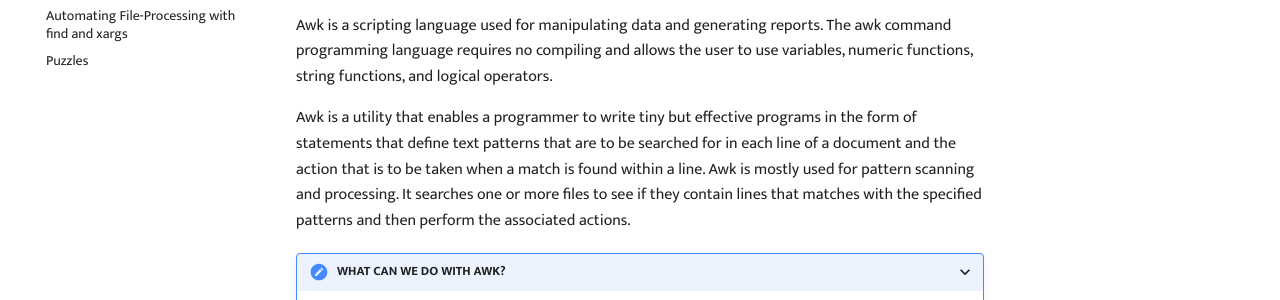
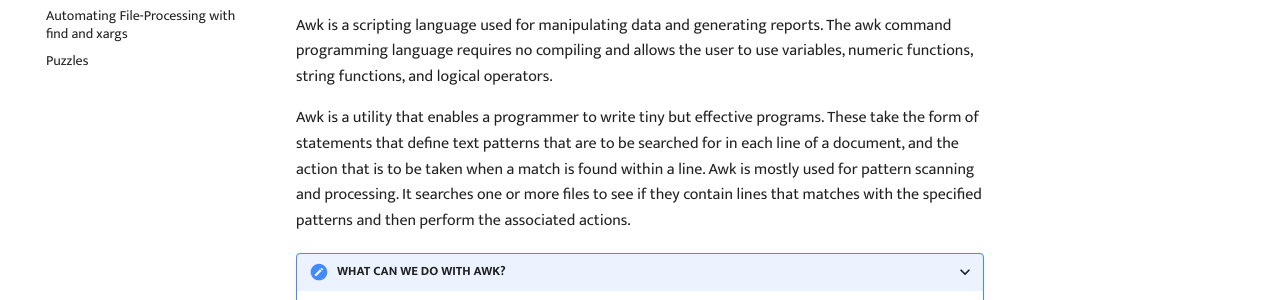
Before and after one commit to GenomicsAotearoa/shell-for-bioinformatics, an MkDocs documentation site: the page built from docs/5_inspectmanipulate2.md, in a window 1280 px wide and 900 px high. Shown: the part 338-638 px from the top of the window. Built offline with MkDocs 1.6.1 and Material for MkDocs 9.7.7, drawn with Linux system fonts in a browser that asks for light colours; comment, search, counter and statistics services are not loaded; the version menu is left out.

Commit message:
Spelling and clarity edits

```diff
--- a/docs/5_inspectmanipulate2.md
+++ b/docs/5_inspectmanipulate2.md
@@ -6,12 +6,12 @@
 
 Awk is a scripting language used for manipulating data and generating reports. The awk command programming language requires no compiling and allows the user to use variables, numeric functions, string functions, and logical operators.
 
-Awk is a utility that enables a programmer to write tiny but effective programs in the form of statements that define text patterns that are to be searched for in each line of a document and the action that is to be taken when a match is found within a line. Awk is mostly used for pattern scanning and processing. It searches one or more files to see if they contain lines that matches with the specified patterns and then perform the associated actions.
+Awk is a utility that enables a programmer to write tiny but effective programs. These take the form of statements that define text patterns that are to be searched for in each line of a document, and the action that is to be taken when a match is found within a line. Awk is mostly used for pattern scanning and processing. It searches one or more files to see if they contain lines that matches with the specified patterns and then perform the associated actions.
 
 ???+ "WHAT CAN WE DO WITH AWK?"
 
       1. AWK Operations:
-         - Scans a file line by line
+         -  Scans a file line by line
          -  Splits each input line into fields
          -  Compares input line/fields to pattern
          -  Performs action(s) on matched lines
```
